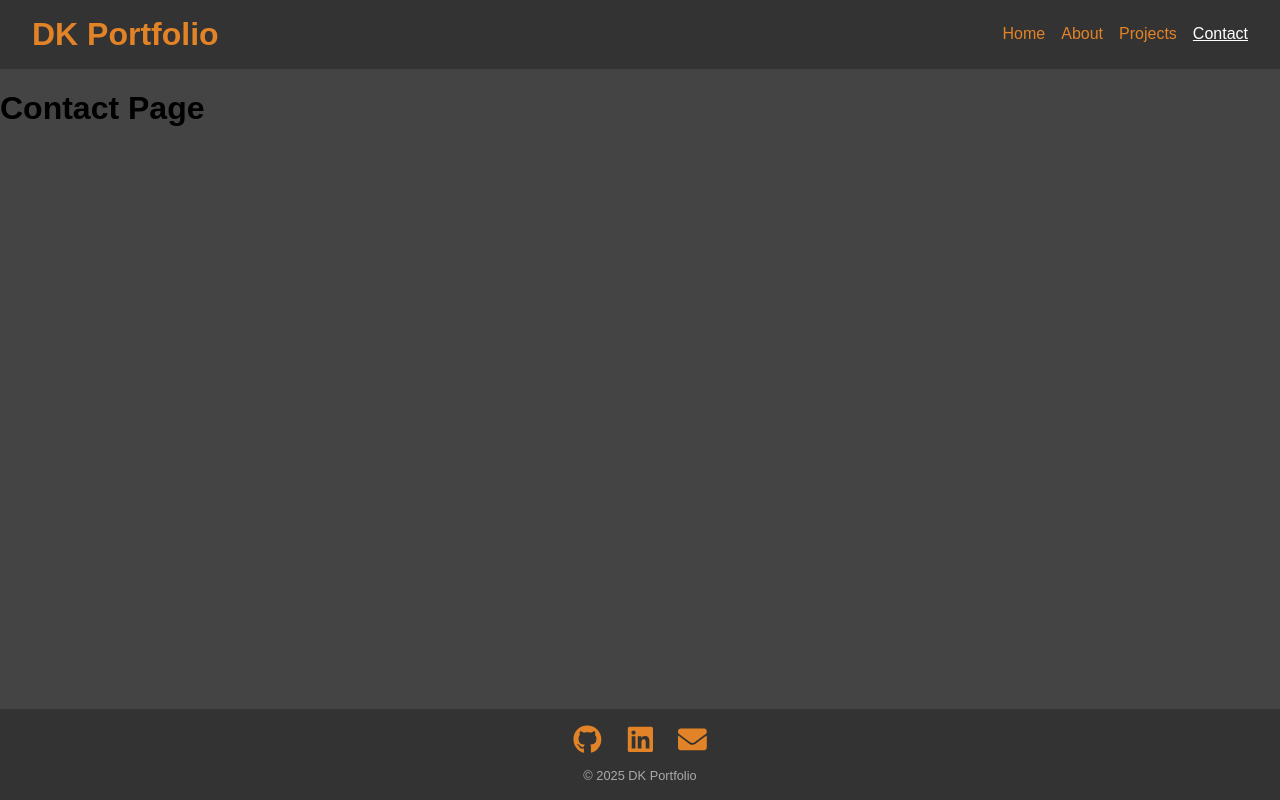
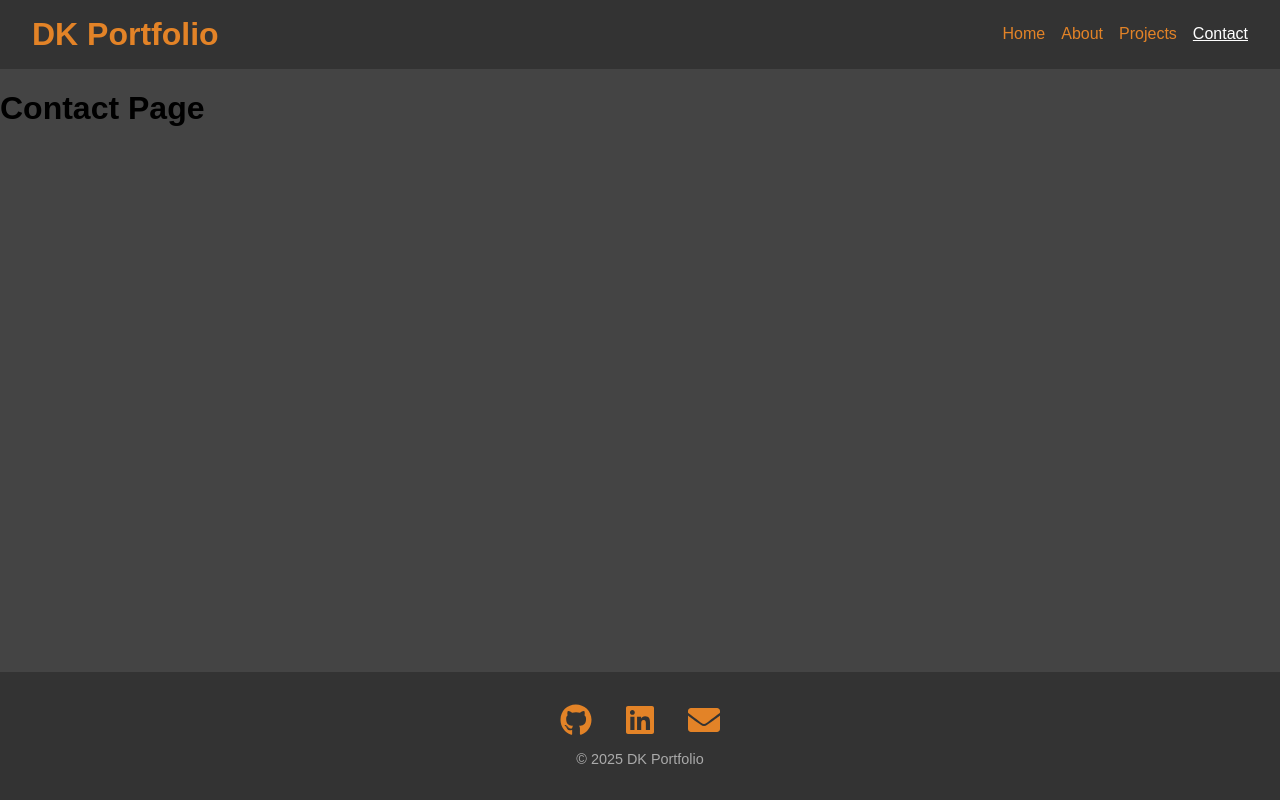
Before and after one commit to Dor-Ka/frontend-react-portfolio, a React (Create React App) app: page /contact in a window 1280 px wide. Built offline with nearby package versions, Linux system fonts and the light colour scheme.

Commit message:
Update styles for Footer and Navbar components

```diff
--- a/src/components/Footer/Footer.styles.js
+++ b/src/components/Footer/Footer.styles.js
@@ -1,25 +1,25 @@
-import styled from "styled-components";
+import styled from 'styled-components';
 
 export const FooterContainer = styled.footer`
-  background: #333333;
-  color: #aaa;
-  text-align: center;
-  padding: 1rem 0;
-  font-size: 0.9rem;
+  display: flex;
+  flex-direction: column;
+  align-items: center;
+  padding: 2rem 1rem;
+  background: #333;
+  color: white;
 `;
 
 export const SocialLinks = styled.div`
   display: flex;
-  justify-content: center;
-  gap: 1.5rem;
-  font-size: 1.8rem;
+  gap: 2rem;
+  font-size: 2rem;
   margin-bottom: 0.5rem;
 `;
 
 export const SocialLink = styled.a`
   color: #e38327;
-  transition: color 0.3s, transform 0.3s;
   text-decoration: none;
+  transition: transform 0.3s, color 0.3s;
 
   &:hover {
     color: #fff;
@@ -28,6 +28,7 @@ export const SocialLink = styled.a`
 `;
 
 export const CopyRight = styled.p`
+  font-size: 0.9rem;
+  color: #aaa;
   margin: 0;
-  font-size: 0.8rem;
 `;
--- a/src/components/Navbar/Navbar.styles.js
+++ b/src/components/Navbar/Navbar.styles.js
@@ -1,5 +1,5 @@
-import styled from "styled-components";
-import { NavLink } from "react-router-dom";
+import styled from 'styled-components';
+import { NavLink } from 'react-router-dom';
 
 export const Nav = styled.nav`
   display: flex;
```
